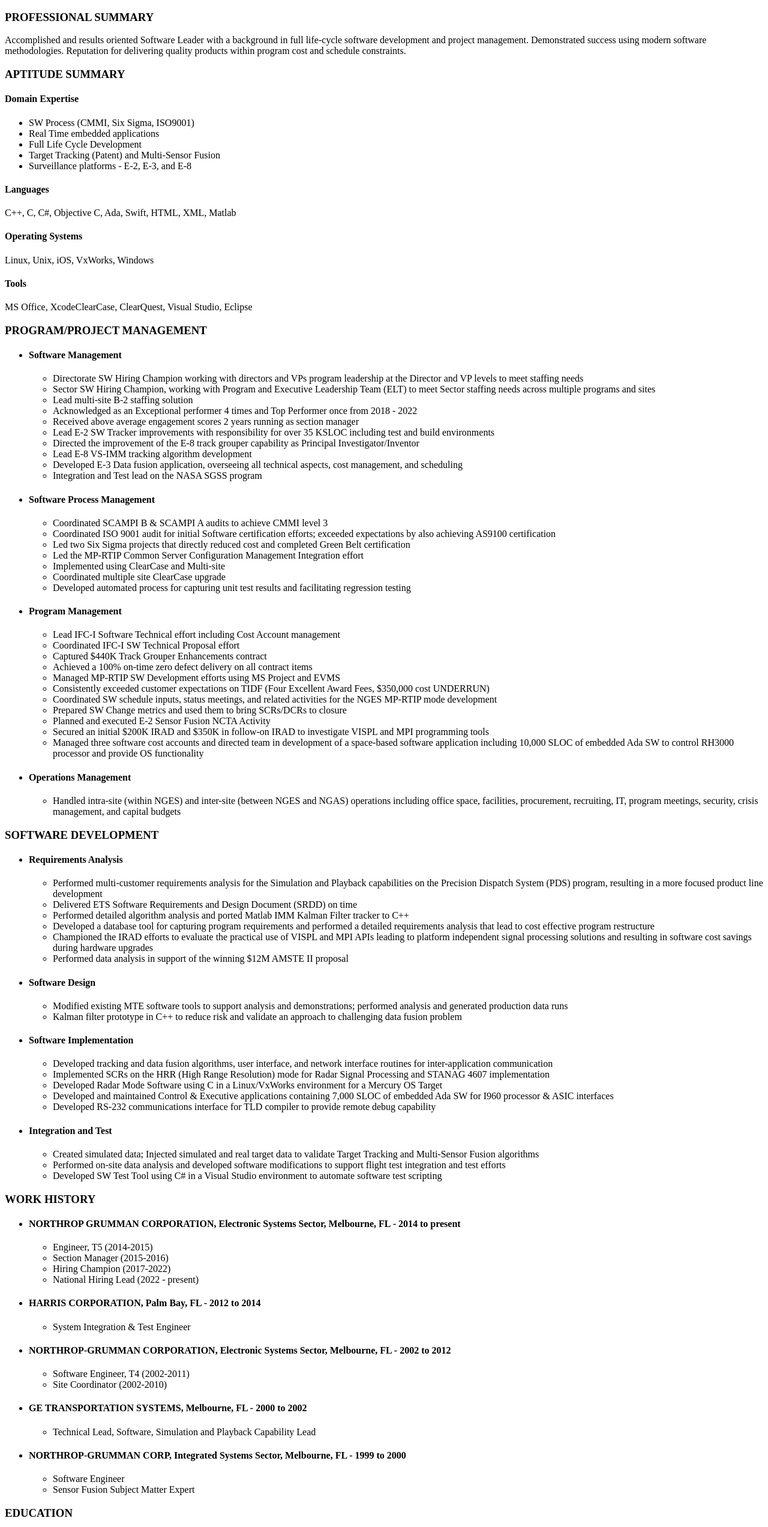
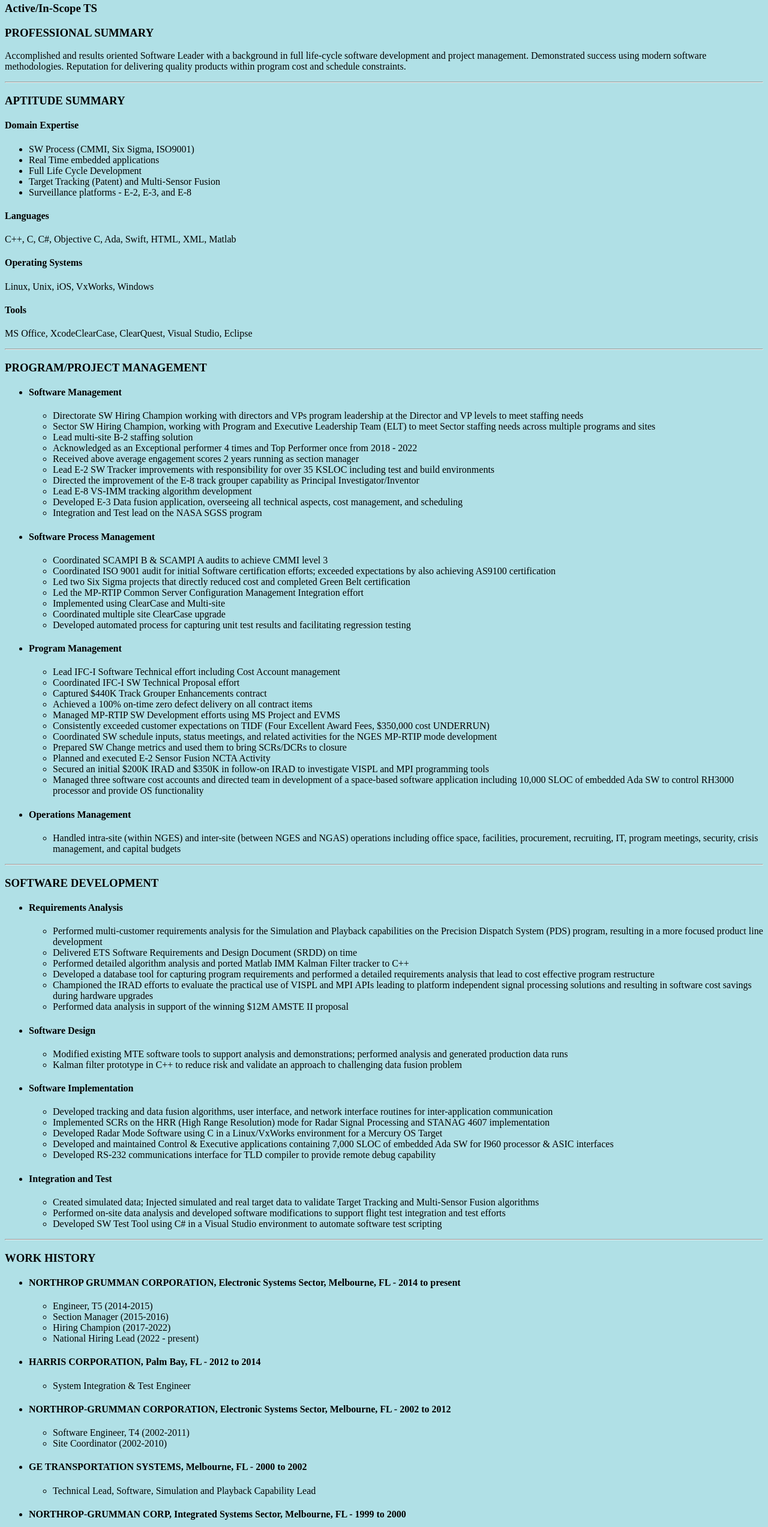
Before and after one commit to Camaro1979/cv, a plain HTML site: page index.html in a window 1280 px wide. Shown: the part 103-2648 px from the top of the page at 60% size. Drawn offline with Linux system fonts and the light colour scheme.

Commit message:
add internal style and separators

```diff
--- a/index.html
+++ b/index.html
@@ -1,4 +1,13 @@
 <!DOCTYPE html>
+
+<style>
+    body {
+        background-color: powderblue;
+    }
+</style>
+
+
+style="background-color: powderblue"
 <head>
     <meta charset="UTF-8">
     <title>Steve's Personal Webiste</title>
@@ -9,7 +18,7 @@
 
     <h3>PROFESSIONAL SUMMARY</h3>
     <p>Accomplished and results oriented Software Leader with a background in full life-cycle software development and project management.  Demonstrated success using modern software methodologies.  Reputation for delivering quality products within program cost and schedule constraints.</p>
-
+   <hr>
     <h3>APTITUDE SUMMARY</h3>
 
     <h4>Domain Expertise</h4>
@@ -26,7 +35,7 @@
     <p>Linux, Unix, iOS, VxWorks, Windows</p>
     <h4>Tools</h4>
     <p>MS Office, XcodeClearCase, ClearQuest, Visual Studio, Eclipse</p>
-
+    <hr>
     <h3>PROGRAM/PROJECT MANAGEMENT</h3>
     <ul>
         <li><h4>Software Management</h4></li>
@@ -71,6 +80,7 @@
             <li>Handled intra-site (within NGES) and inter-site (between NGES and NGAS) operations including office space, facilities, procurement, recruiting, IT, program meetings, security, crisis management, and capital budgets</li>
         </ul>
     </ul>
+    <hr>
     <h3>SOFTWARE DEVELOPMENT</h3>
     <ul>
         <li><h4>Requirements Analysis</h4></li>
@@ -102,6 +112,7 @@
             <li>Developed SW Test Tool using C# in a Visual Studio environment to automate software test scripting</li>
         </ul>
     </ul>
+    <hr>
     <h3>WORK HISTORY</h3>
     <ul>
         <li><h4>NORTHROP GRUMMAN CORPORATION, Electronic Systems Sector, Melbourne, FL - 2014 to present</h4></li>
@@ -136,6 +147,7 @@
         <li>MS in Computer and Information Science, SUNY College of Technology, Marcy, NY</li>
         <li>BS in Electrical and Computer Engineering, Clarkson University, Potsdam, NY</li>
     </ul>
+    <hr>
     <h3>PROFESSIONAL DEVELOPMENT</h3>
     <ul>
         <li>Capability Maturity Model Integration (CMMI) V1.3 (Certified Assessor)</li>
@@ -145,11 +157,13 @@
         <li>The Augmented Leader Series Certificate - University of California San Diego</li>
         <li>Aerospace Project Management Certificate - California Institute of Technology</li>
     </ul>
+    <hr>
     <h3>AWARDS & PUBLICATIONS</h3>
     <ul>
         <li>“Track grouping to enhance moving target exploitation”, presented at SPIE 2000</li>
         <li>Northrop Grumman Honor Roll of Inventors - patent for Track Grouper (6552679)</li>
     </ul>
+    <hr>
     <h3>EXTRACURRICULAR ACTIVITIES</h3>
     <ul>
         <li>Youth Soccer Board Member at the state, county, and local levels</li>
```
